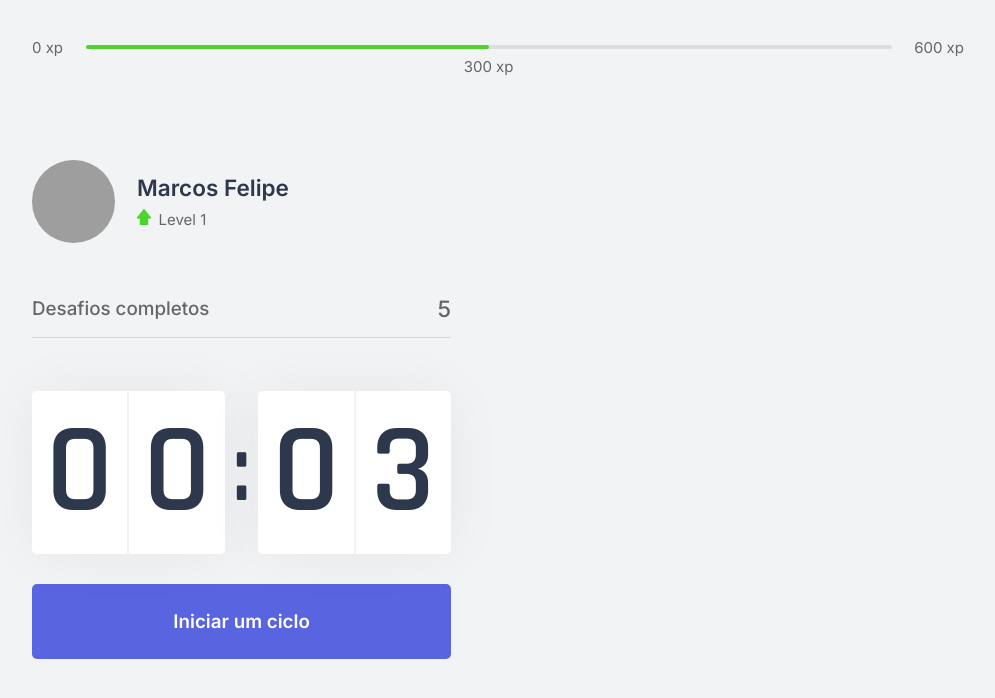
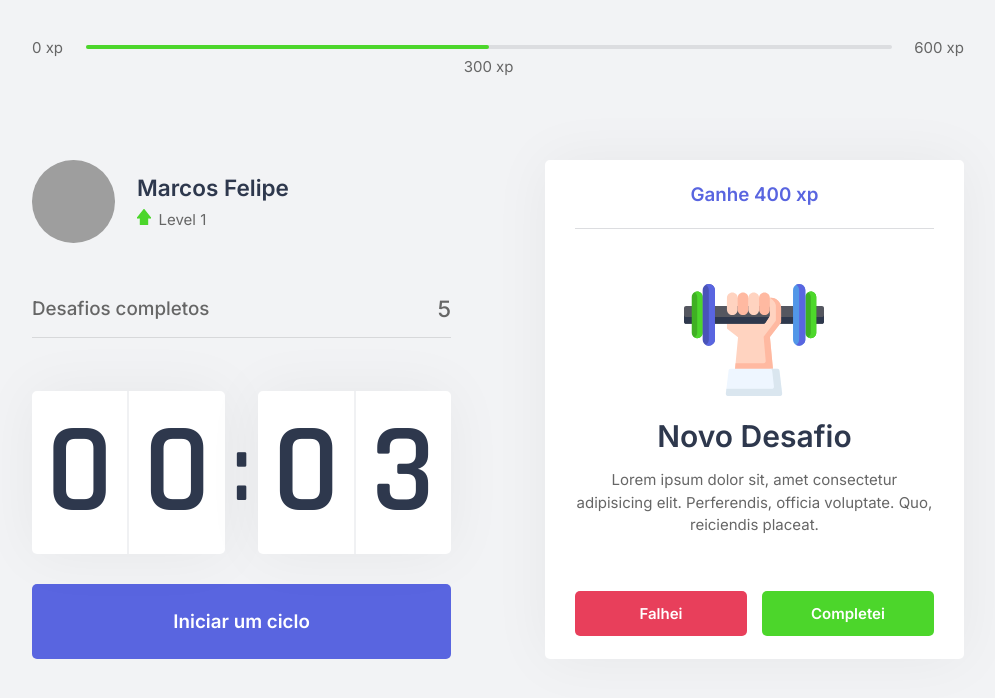
Before and after one commit to pmarcosfelipe/moveit-next, a Next.js app: page / in a window 1280 px wide. Shown: the top 698 px of the page, without its empty margins (142-1137 px from the left). Built offline with nearby package versions, Linux system fonts and the light colour scheme; grey boxes are pictures that could not be loaded.

Commit message:
create challengebox component layout

```diff
--- /dev/null
+++ b/src/components/ChallengeBox.tsx
@@ -0,0 +1,38 @@
+import styles from '../styles/components/ChallengeBox.module.css';
+
+export function ChallengeBox() {
+  const hasActiveChallenge = true;
+  return (
+    <div className={styles.challengeBoxContainer}>
+      {hasActiveChallenge ? (
+        <div className={styles.challengeActive}>
+          <header>Ganhe 400 xp</header>
+          <main>
+            <img src="icons/body.svg" alt="" />
+            <strong>Novo Desafio</strong>
+            <p>
+              Lorem ipsum dolor sit, amet consectetur adipisicing elit.
+              Perferendis, officia voluptate. Quo, reiciendis placeat.
+            </p>
+          </main>
+          <footer>
+            <button type="button" className={styles.challengeFailedButton}>
+              Falhei
+            </button>
+            <button type="button" className={styles.challengeSucceededButton}>
+              Completei
+            </button>
+          </footer>
+        </div>
+      ) : (
+        <div className={styles.challengeNotActive}>
+          <strong>Finalize um ciclo para receber um desafio</strong>
+          <p>
+            <img src="icons/level-up.svg" alt="Level Up" />
+            Avançe de level completando desafios
+          </p>
+        </div>
+      )}
+    </div>
+  );
+}
--- a/src/pages/index.tsx
+++ b/src/pages/index.tsx
@@ -1,3 +1,4 @@
+import { ChallengeBox } from '../components/ChallengeBox';
 import { CompletedChallenges } from '../components/CompletedChallenges';
 import { Countdown } from '../components/Countdown';
 import { ExperienceBar } from '../components/ExperienceBar';
@@ -21,7 +22,9 @@
           <CompletedChallenges />
           <Countdown />
         </div>
-        <div></div>
+        <div>
+          <ChallengeBox />
+        </div>
       </section>
     </div>
   );
--- /dev/null
+++ b/src/styles/components/ChallengeBox.module.css
@@ -0,0 +1,109 @@
+.challengeBoxContainer {
+  height: 100%;
+
+  background: var(--white);
+  border-radius: 5px;
+  box-shadow: 0 0 60px rgba(0, 0, 0, 0.05);
+  padding: 1.5rem 2rem;
+
+  display: flex;
+  flex-direction: column;
+  justify-content: center;
+  align-items: center;
+
+  text-align: center;
+}
+
+.challengeNotActive {
+  display: flex;
+  flex-direction: column;
+  align-items: center;
+}
+
+.challengeNotActive strong {
+  font-size: 1.5rem;
+  font-weight: 500;
+  line-height: 1.4;
+}
+
+.challengeNotActive p {
+  display: flex;
+  flex-direction: column;
+  align-items: center;
+  line-height: 1.4;
+  max-width: 70%;
+  margin-top: 3rem;
+}
+
+.challengeNotActive p img {
+  margin-bottom: 1rem;
+}
+
+.challengeActive {
+  height: 100%;
+  display: flex;
+  flex-direction: column;
+}
+
+.challengeActive header {
+  color: var(--blue);
+  font-weight: 600;
+  font-size: 1.25rem;
+  padding: 0 2rem 1.5rem;
+  border-bottom: 1px solid var(--grey-line);
+}
+
+.challengeActive main {
+  flex: 1;
+  display: flex;
+  flex-direction: column;
+  align-items: center;
+  justify-content: center;
+}
+
+.challengeActive main strong {
+  font-size: 2rem;
+  font-weight: 600;
+  color: var(--title);
+  margin: 1.5rem 0 1rem;
+}
+
+.challengeActive main p {
+  line-height: 1.5;
+}
+
+.challengeActive footer {
+  display: grid;
+  grid-template-columns: 1fr 1fr;
+  gap: 1rem;
+}
+
+.challengeActive footer button {
+  height: 3rem;
+
+  display: flex;
+  align-items: center;
+  justify-content: center;
+
+  border: 0;
+  border-radius: 5px;
+
+  color: var(--white);
+
+  font-size: 1rem;
+  font-weight: 600;
+
+  transition: filter 0.2s;
+}
+
+.challengeActive footer button.challengeFailedButton {
+  background: var(--red);
+}
+
+.challengeActive footer button.challengeSucceededButton {
+  background: var(--green);
+}
+
+.challengeActive footer button:hover {
+  filter: brightness(0.9);
+}
```
